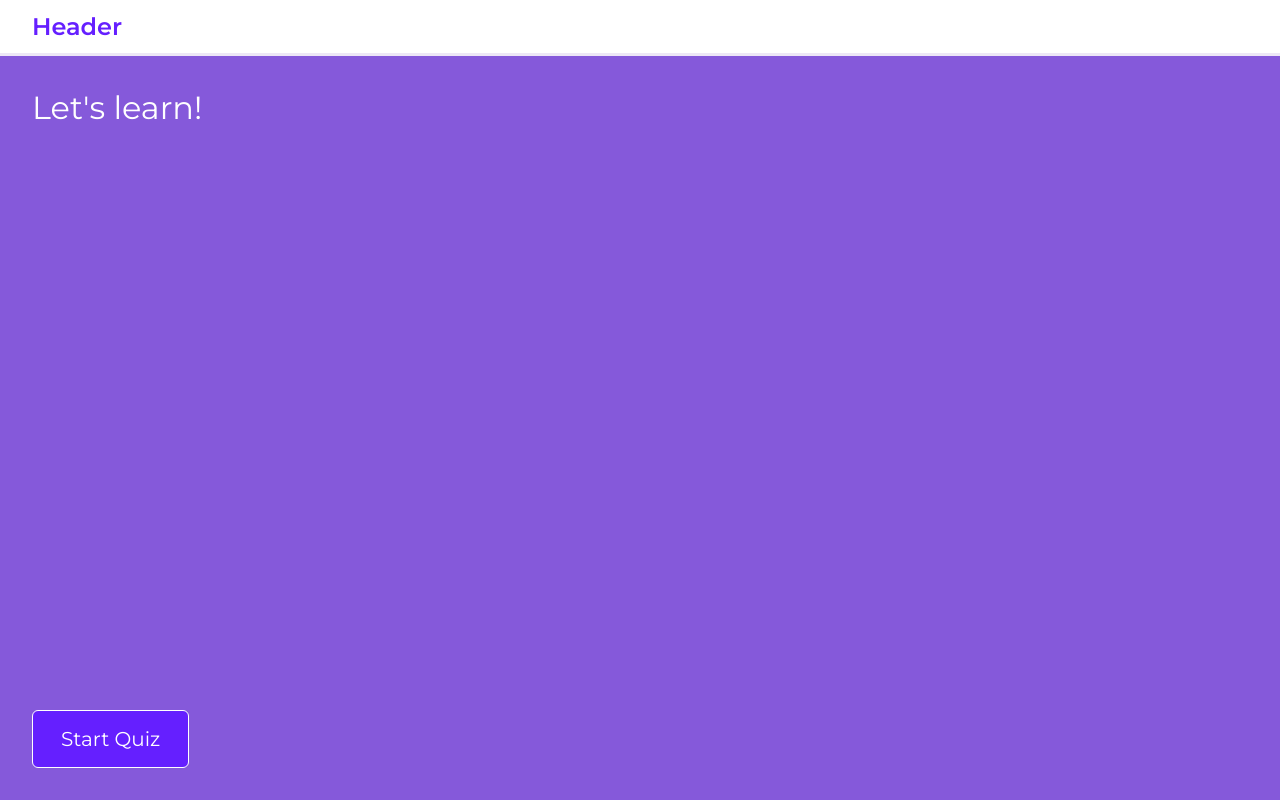
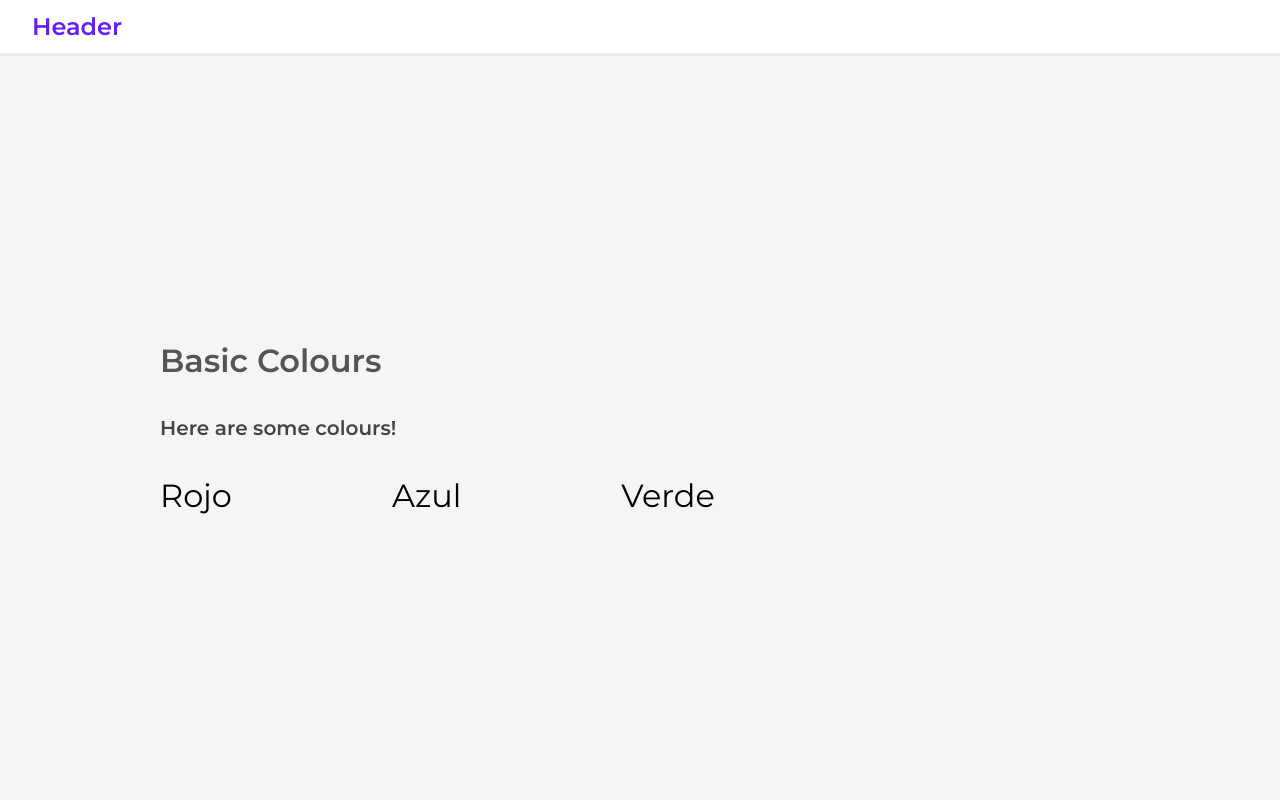
Before and after one commit to erinfm/language-app-react, a React (Create React App) app: page / in a window 1280 px wide. Built offline with nearby package versions, Linux system fonts and the light colour scheme.

Commit message:
Adding quiz functionality

```diff
--- a/src/components/Quiz.js
+++ b/src/components/Quiz.js
@@ -3,19 +3,30 @@ import styled from "styled-components/macro";
 
 function Quiz() {
   const QuizContainer = styled.div`
-    padding: 2rem 2rem;
-    background: #8559da;
+    display: flex;
+    flex-direction: column;
+    justify-content: center;
+    padding: 2rem 10rem;
+    background: #f5f5f5;
     height: calc(100vh - 3.5rem);
 
     @media (max-width: 700px) {
-      height: 100vh;
+      padding: 2rem 2rem;
     }
   `;
 
   const Title = styled.h1`
+    top: 20vh;
     font-size: 2rem;
-    font-weight: 400;
-    color: #fff;
+    font-weight: 600;
+    color: #555;
+    margin-bottom: 2rem;
+  `;
+
+  const Subtitle = styled(Title)`
+    color: #444;
+    font-size: 1.25rem;
+    line-height: 2rem;
   `;
 
   const Button = styled.button`
@@ -26,14 +37,26 @@ function Quiz() {
     cursor: pointer;
     font-size: 1.25rem;
     padding: 1rem 1.75rem;
-    position: absolute;
-    bottom: 2rem;
-    left: 2rem;
     transition: background 0.5s ease;
+    max-width: 200px;
 
     &:hover {
       background: #5c1cea;
     }
+
+    // // Margin keeps elements vertically centered on mobile devices
+    // @media (max-width: 700px) {
+    //   margin-bottom: 3.5rem;
+    // }
+  `;
+
+  const TopicList = styled.div`
+    color: #444;
+    font-size: 1.25rem;
+    line-height: 2rem;
+    list-style-position: inside;
+    padding: 2rem 0;
+    margin-bottom: 2rem;
   `;
 
   const Question = styled.span`
@@ -53,27 +76,76 @@ function Quiz() {
     left: 50%;
     top: 50%;
     display: flex;
-    flex-direction: column;
   `;
   const Option = styled(Question)`
     position: static;
     background: lightblue;
   `;
 
-  const [quizState, setQuizState] = useState("initial");
+  const VocabBlock = styled.div`
+    display: flex;
+    font-size: 2rem;
+
+    @media (max-width: 700px) {
+      flex-direction: column;
+      font-size: 1.5rem;
+    }
+  `;
+
+  const Vocab = styled.p`
+    padding-right: 10rem;
+
+    @media (max-width: 700px) {
+      padding: 1.5rem 0;
+    }
+  `;
+
+  // MarginBlock component keeps elements correcly vertically centered on mobile devices
+  const MarginBlock = styled.div`
+    @media (max-width: 700px) {
+      margin-bottom: 3.5rem;
+    }
+  `;
+
+  const [quizState, setQuizState] = useState("round1");
 
   if (quizState === "initial") {
     return (
       <>
         <QuizContainer>
           <Title>Let's learn!</Title>
+          <TopicList>
+            In Level 1 you will learn:
+            <ul>
+              <li>Colours</li>
+              <li>Animals</li>
+            </ul>
+          </TopicList>
           <Button onClick={() => setQuizState("round1")}>Start Quiz</Button>
+          <MarginBlock />
         </QuizContainer>
       </>
     );
   }
 
   if (quizState === "round1") {
+    return (
+      <>
+        <QuizContainer>
+          <Title>Basic Colours</Title>
+          <Subtitle>Here are some colours!</Subtitle>
+          <VocabBlock>
+            <Vocab>Rojo</Vocab>
+            <Vocab>Azul</Vocab>
+            <Vocab>Verde</Vocab>
+          </VocabBlock>
+          <MarginBlock />
+        </QuizContainer>
+      </>
+    );
+  }
+
+  if (quizState === "round3") {
     return (
       <>
         <QuizContainer>
@@ -84,6 +156,7 @@ function Quiz() {
             <Option>Answer</Option>
             <Option>Answer</Option>
           </OptionBlock>
+          <MarginBlock />
         </QuizContainer>
       </>
     );
```
